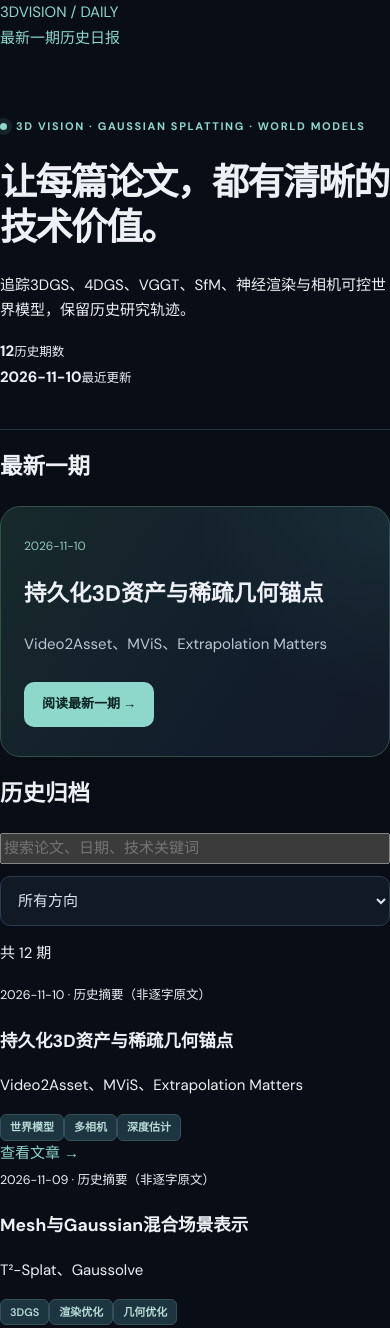
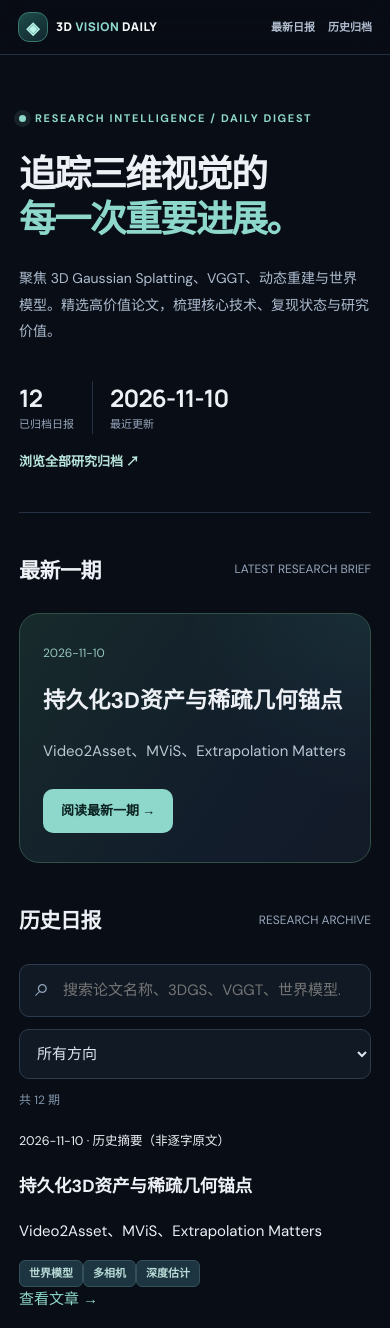
Before and after one commit to suyuan945/vision-research-daily, a plain HTML site: page site/index.html in a window 390 px wide. Shown: the top 1328 px of the page. Drawn offline with Linux system fonts and the light colour scheme.

Commit message:
Redesign responsive research daily UI and article typography

```diff
--- a/site/index.html
+++ b/site/index.html
@@ -1 +1,12 @@
-<!doctype html><html lang="zh-CN"><head><meta charset="utf-8"><meta name="viewport" content="width=device-width,initial-scale=1"><meta name="description" content="3DGS、4DGS、VGGT与世界模型论文日报归档"><title>3D Vision Research Daily</title><link rel="stylesheet" href="assets/style.css"></head><body><header><a href="./">3D<span>VISION</span> / DAILY</a><nav><a href="#latest">最新一期</a><a href="#archive">历史日报</a></nav></header><main class="wrap"><section class="hero"><p class="eyebrow">3D VISION · GAUSSIAN SPLATTING · WORLD MODELS</p><h1>让每篇论文，都有清晰的技术价值。</h1><p class="muted">追踪3DGS、4DGS、VGGT、SfM、神经渲染与相机可控世界模型，保留历史研究轨迹。</p><div class="stats"><div><strong id="count">—</strong><small>历史期数</small></div><div><strong id="latest-date">—</strong><small>最近更新</small></div></div></section><section id="latest"><h2>最新一期</h2><div id="featured" class="featured">读取中…</div></section><section id="archive"><h2>历史归档</h2><div class="controls"><input id="search" aria-label="搜索" placeholder="搜索论文、日期、技术关键词"><select id="topic" aria-label="技术方向"><option value="">所有方向</option></select></div><p class="muted" id="resultcount"></p><div id="results" class="grid"></div></section><aside class="notice">提示：初始历史为聊天日报摘要，并非逐字全文；后续文章由独立 arXiv + API 流程生成，不会自动镜像 ChatGPT 推送。</aside></main><footer>3D Vision Research Daily · Research first, evidence first.</footer><script src="assets/app.js" defer></script></body></html>
+<!doctype html>
+<html lang="zh-CN">
+<head><meta charset="utf-8"><meta name="viewport" content="width=device-width,initial-scale=1"><meta name="description" content="3DGS、4DGS、VGGT与世界模型前沿论文技术日报及历史归档"><title>3D Vision Research Daily · 三维视觉论文日报</title><link rel="stylesheet" href="assets/style.css"></head>
+<body>
+<header class="site-header"><div class="header-inner"><a class="brand" href="./"><span class="brand-mark">◈</span><span>3D <em>VISION</em> DAILY</span></a><nav class="site-nav" aria-label="主导航"><a href="#latest">最新日报</a><a href="#archive">历史归档</a></nav></div></header>
+<main class="page-shell">
+<section class="hero"><div class="eyebrow">RESEARCH INTELLIGENCE / DAILY DIGEST</div><h1>追踪三维视觉的<br><span>每一次重要进展。</span></h1><p class="lead">聚焦 3D Gaussian Splatting、VGGT、动态重建与世界模型。精选高价值论文，梳理核心技术、复现状态与研究价值。</p><div class="hero-bottom"><div class="metric"><strong id="count">—</strong><small>已归档日报</small></div><div class="metric"><strong id="latest-date">—</strong><small>最近更新</small></div><a class="hero-link" href="#archive">浏览全部研究归档 ↗</a></div></section>
+<section id="latest" class="section"><div class="section-title"><h2>最新一期</h2><span class="meta">LATEST RESEARCH BRIEF</span></div><div id="featured" class="featured" aria-live="polite">读取中…</div></section>
+<section id="archive" class="section"><div class="section-title"><h2>历史日报</h2><span class="meta">RESEARCH ARCHIVE</span></div><div class="controls"><label class="search-box"><input id="search" type="search" aria-label="搜索论文与技术关键词" placeholder="搜索论文名称、3DGS、VGGT、世界模型…"></label><select id="topic" aria-label="技术方向"><option value="">所有研究方向</option></select></div><p class="result-summary" id="resultcount"></p><div id="results" class="archive-grid" aria-live="polite"></div></section>
+<aside class="site-note">关于归档：早期内容为原有 ChatGPT 日报的摘要索引；新文章由独立自动化流程生成。历史记录不会自动等同于聊天推送全文，技术指标与开源情况应以论文和项目官方信息为准。</aside>
+</main><footer class="site-footer">3D VISION RESEARCH DAILY <span aria-hidden="true"> · </span> RESEARCH FIRST, EVIDENCE FIRST.</footer><script src="assets/app.js" defer></script>
+</body></html>
```
